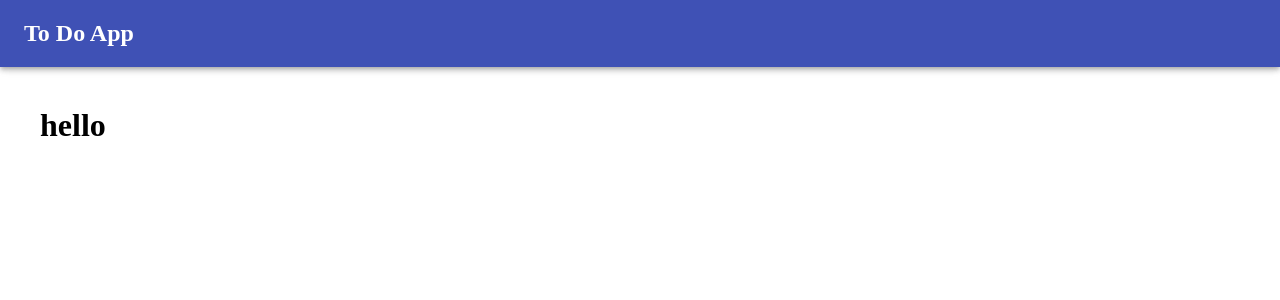
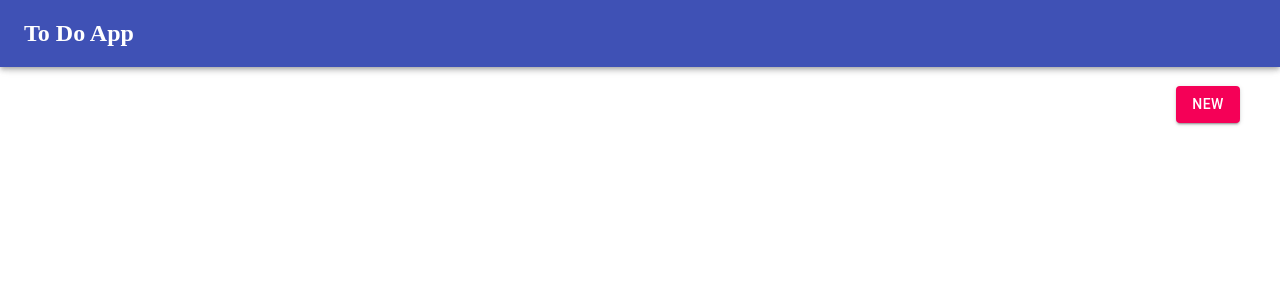
Before and after one commit to koheitasaka/next-todo, a Next.js app: page / in a window 1280 px wide. Shown: the top 300 px of the page. Built offline with nearby package versions, Linux system fonts and the light colour scheme.

Commit message:
create form
fixup! create form

```diff
--- /dev/null
+++ b/src/components/Organisms/Form.tsx
@@ -0,0 +1,63 @@
+import * as React from 'react';
+import styled from '@emotion/styled';
+import { Button, Modal, TextField } from '@material-ui/core';
+
+const Container = styled.div({
+  display: 'flex',
+  justifyContent: 'flex-end',
+});
+
+const ModalContainer = styled.div({
+  width: '40%',
+  minWidth: '400px',
+  borderRadius: '5px',
+  border: '1px solid #ddd',
+  backgroundColor: '#fafafa',
+  padding: '16px 24px',
+  margin: '80px auto',
+});
+
+const ActionContainer = styled.div({
+  margin: '20px',
+  textAlign: 'right',
+});
+
+const Form: React.FC = () => {
+  const [isFormOpen, setFormOpen] = React.useState<boolean>(false);
+
+  const handleFormOpen = () => {
+    setFormOpen(true);
+  };
+
+  const handleFormClose = () => {
+    setFormOpen(false);
+  };
+
+  console.log(isFormOpen);
+  return (
+    <Container>
+      <Button variant="contained" color="secondary" onClick={handleFormOpen}>
+        New
+      </Button>
+      <Modal open={isFormOpen} onClose={handleFormClose}>
+        <ModalContainer>
+          <h1>Create todo</h1>
+          <TextField
+            label="todo"
+            placeholder="todo"
+            helperText="write something to do"
+            fullWidth
+            margin="normal"
+          />
+          <ActionContainer>
+            <Button variant="contained" color="primary">
+              Primary
+            </Button>
+          </ActionContainer>
+        </ModalContainer>
+      </Modal>
+    </Container>
+  );
+};
+
+export default Form;
--- a/src/components/Pages/IndexPage.tsx
+++ b/src/components/Pages/IndexPage.tsx
@@ -1,10 +1,12 @@
 import * as React from 'react';
+import styled from '@emotion/styled';
 import AppTemplate from '@/components/Templates/AppTemplate';
+import Form from '@/components/Organisms/Form';
 
 const IndexPage: React.FC = () => {
   return (
     <AppTemplate>
-      <h1>hello</h1>
+      <Form />
     </AppTemplate>
   );
 };
```
